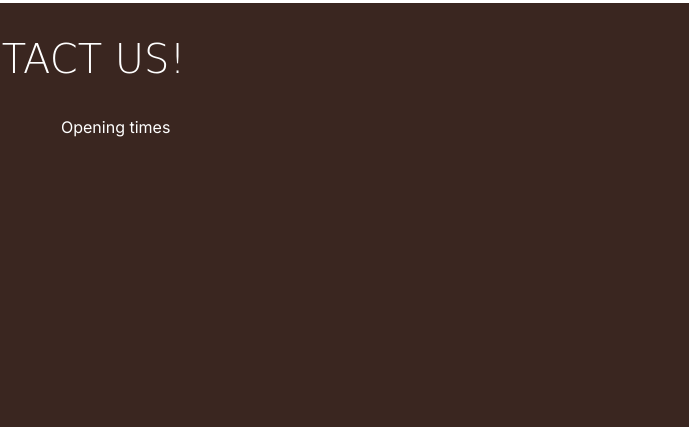
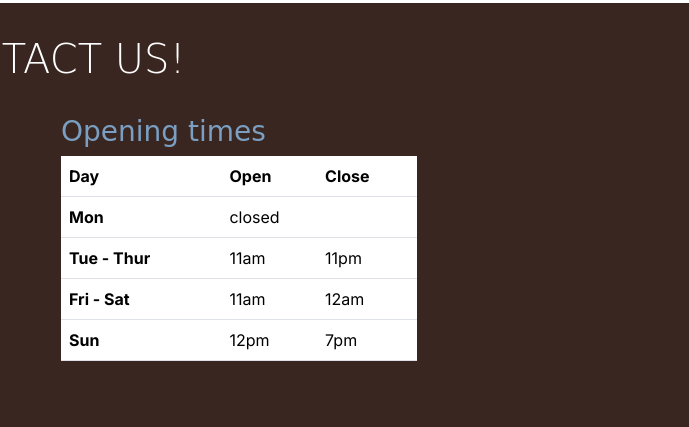
Before and after one commit to KelvinC181/Broadwalk-Games, a plain HTML site: page index.html in a window 1280 px wide. Shown: the part 1103-1530 px from the top of the page, 591-1280 px from the left. Drawn offline with nearby package versions, Linux system fonts and the light colour scheme; a web font is replaced by a local one.

Commit message:
add opening times table

```diff
--- a/index.html
+++ b/index.html
@@ -218,7 +218,39 @@
                     </div>
                 </div>
                 <!-- opening times -->
-                <div class="col-12 col-md-6 col-xl-4">Opening times</div>
+                <div class="col-12 col-md-6 col-xl-4">
+                    <h3 class="sub-heading-color">Opening times</h3>
+                    <table class="table">
+                        <thead>
+                          <tr>
+                            <th scope="col">Day</th>
+                            <th scope="col">Open</th>
+                            <th scope="col">Close</th>
+                          </tr>
+                        </thead>
+                        <tbody>
+                          <tr>
+                            <th scope="row">Mon</th>
+                            <td colspan="2">closed</td>
+                          </tr>
+                          <tr>
+                            <th scope="row">Tue - Thur</th>
+                            <td>11am</td>
+                            <td>11pm</td>
+                          </tr>
+                          <tr>
+                            <th scope="row">Fri - Sat</th>
+                            <td>11am</td>
+                            <td>12am</td>
+                          </tr>
+                          <tr>
+                            <th scope="row">Sun</th>
+                            <td>12pm</td>
+                            <td>7pm</td>
+                          </tr>
+                        </tbody>
+                      </table>
+                </div>
             </div>
         </div>
     </footer>
```
